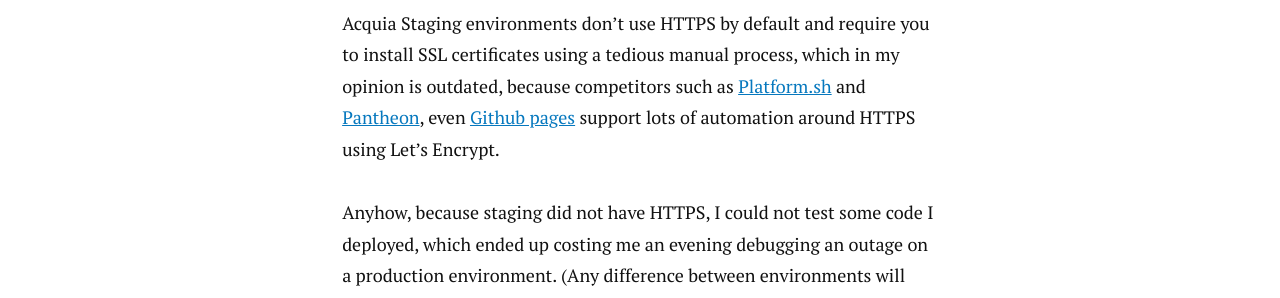
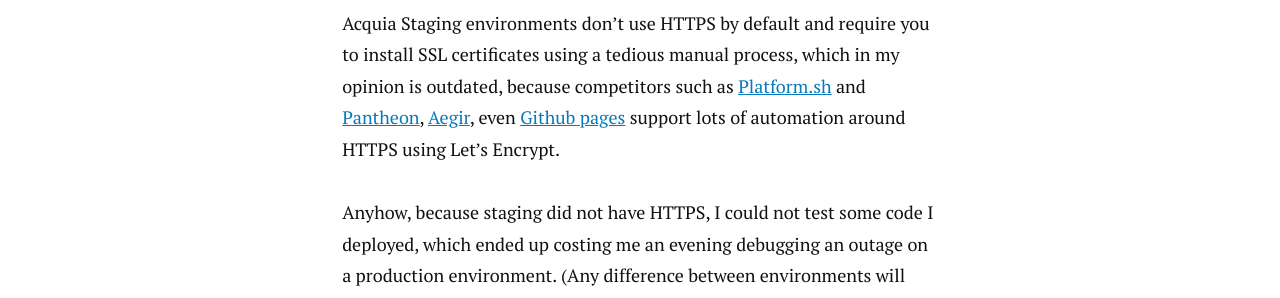
Before and after one commit to alberto56/dcycleblog, a Jekyll site: the page built from _posts/2018-10-05-https-acquia-stage.md, in a window 1280 px wide. Shown: the part 727-1025 px from the top of the page. Built offline with Jekyll 4.4.1, drawn with Linux system fonts in a browser that asks for light colours; nearby versions of some CDN libraries; comment, search, counter and statistics services are not loaded.

Commit message:
Update 2018-10-05-https-acquia-stage.md

```diff
--- a/_posts/2018-10-05-https-acquia-stage.md
+++ b/_posts/2018-10-05-https-acquia-stage.md
@@ -13,7 +13,7 @@
 
 I recently ran into a series of weird issues on my Acquia production environment which I traced back to some code I deployed which depended on my site being served securely using HTTPS.
 
-Acquia Staging environments don't use HTTPS by default and require you to install SSL certificates using a tedious manual process, which in my opinion is outdated, because competitors such as [Platform.sh](https://docs.platform.sh/configuration/routes/https.html) and [Pantheon](https://pantheon.io/features/managed-https), even [Github pages](https://blog.github.com/2018-05-01-github-pages-custom-domains-https/) support lots of automation around HTTPS using Let's Encrypt.
+Acquia Staging environments don't use HTTPS by default and require you to install SSL certificates using a tedious manual process, which in my opinion is outdated, because competitors such as [Platform.sh](https://docs.platform.sh/configuration/routes/https.html) and [Pantheon](https://pantheon.io/features/managed-https), [Aegir](https://www.drupal.org/project/hosting_https), even [Github pages](https://blog.github.com/2018-05-01-github-pages-custom-domains-https/) support lots of automation around HTTPS using Let's Encrypt.
 
 Anyhow, because staging did not have HTTPS, I could not test some code I deployed, which ended up costing me an evening debugging an outage on a production environment. (Any difference between environments will _eventually_ result in an outage.)
 
```
